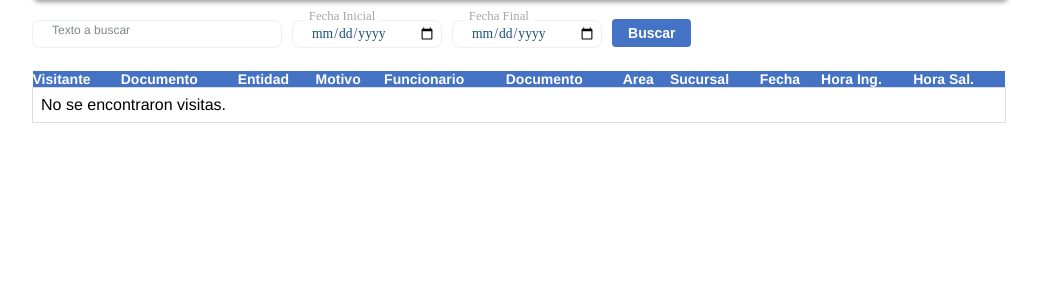
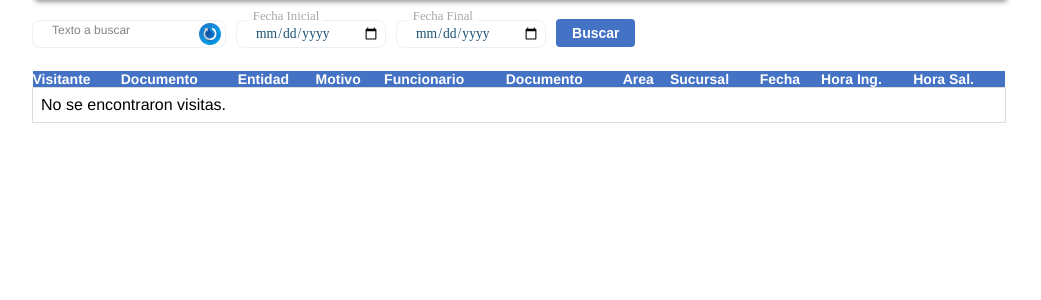
Before and after one commit to ehanino/gm-visitas, a Django app: template templates/visita/index.html in a window 1280 px wide. Shown: the part 83-383 px from the top of the page, without its empty margins (121-1162 px from the left). Run offline with Django 5.2, Linux system fonts and the light colour scheme; the template is opened without the code that fills it, so the values that code supplies are empty.

Commit message:
Agregado icono reset search

```diff
--- a/apps/visita/views.py
+++ b/apps/visita/views.py
@@ -37,7 +37,8 @@ class BuscarVisitasView(ListView):
         queryset = super().get_queryset()  # Asumiendo que heredas de una clase que tiene get_queryset
 
         # Obtener parámetros de búsqueda
-        texto = self.request.GET.get('texto', '').strip()
+        texto = self.request.GET.get('text-search', '').strip()
+        print(f"Texto a buscar {texto}")
         fecha_inicial = self.request.GET.get('fecha_inicial', '').strip()
         fecha_final = self.request.GET.get('fecha_final', '').strip()
 
--- a/static/css/eha/style.css
+++ b/static/css/eha/style.css
@@ -74,6 +74,40 @@
 }
 .search-button:hover {
     background-color: #0056b3;
+}
+.reset-icon-container {
+    position: relative;
+    display: inline-block;
+}
+
+.reset-icon {
+    position: absolute;
+    top: -2px;
+    right: 0px;
+    cursor: pointer;
+    display: flex;
+    align-items: center;
+    /* background-color: #f0f0f0; */
+    border-radius: 50%;
+    padding: 5px;
+    font-size: 14px;
+    z-index: 99;
+}
+
+.reset-x {
+    width: 22px;
+    margin-left: 5px;
+    font-size: 16px;
+    /* color: #888; */
+}
+
+.reset-icon:hover {
+    /* background-color: #e0e0e0; */
+}
+
+.reset-icon:hover .reset-x {
+    color: #333;
+    width: 23px;
 }
 
 table {
--- a/templates/visita/index.html
+++ b/templates/visita/index.html
@@ -5,7 +5,8 @@
     <meta charset="UTF-8">
     <!-- <meta name="viewport" content="width=device-width, initial-scale=1.0"> -->
     <meta name="viewport" content="width=1024">
-    <title>Tabla de Visitas Responsive</title>
+    <title>Listado de visitas</title>
+    <link rel="stylesheet" href="https://cdnjs.cloudflare.com/ajax/libs/font-awesome/5.15.3/css/all.min.css">
     <link rel="stylesheet" href="{% static 'css/eha/eha_style.css' %}">
     <link rel="stylesheet" href="{% static 'css/eha/style.css' %}">
 </head>
@@ -31,11 +32,14 @@
         <div>
         <form method="get" action="{% url 'visitas:buscar_visitas' %}">
         <div class="search-container" style="margin-top: 20px;">
-            <fieldset class="form__div" style="max-width: 250px;">
-                <legend>Buscar</legend>
-                <input type="text" name="text-search" class="form__input" placeholder=" " id="id-text-search">
-                <label for="id-text-search" class="form__label">Texto a buscar</label>
-            </fieldset>
+            <div class="reset-icon-container">
+                <a href="{% url 'visitas:dashboard' %}" class="reset-icon" title="Reset search"><img class="reset-x" src="{% static 'img/reiniciar.png' %}"></a>
+                <fieldset class="form__div" style="max-width: 250px;">
+                    <legend>Buscar</legend>
+                    <input type="text" name="text-search" class="form__input" placeholder=" " id="id-text-search">
+                    <label for="id-text-search" class="form__label">Texto a buscar</label>
+                </fieldset>
+            </div>
             <fieldset class="form__div" style="max-width: 150px;">
                 <legend>Fecha Inicial</legend>
                 <input type="date" name="fecha_inicial" class="form__input" id="id-fecha_inicial">
```
Also changed, not shown: static/img/reiniciar.png (added).
